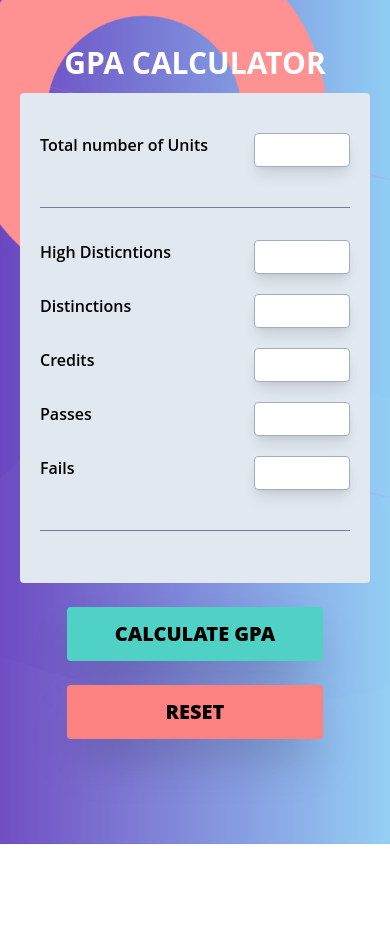
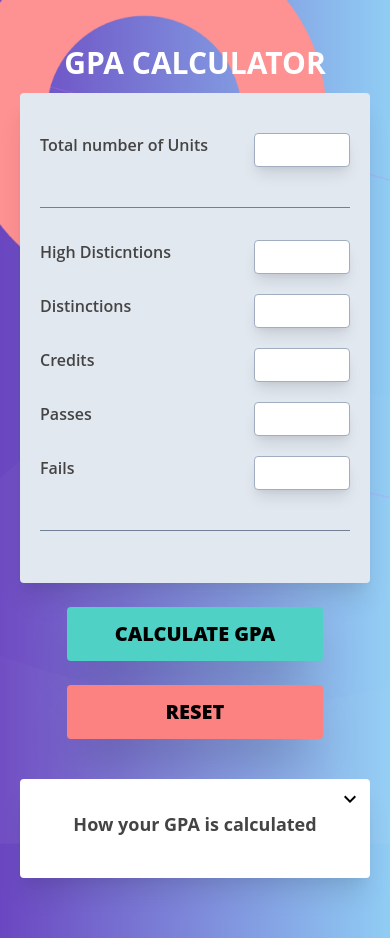
Before and after one commit to tmoran18/GPA-calculator, a Next.js app: page / in a window 390 px wide. Before the commit the page ends 844 px from the top, so only its background shows below. Built offline with nearby package versions, Linux system fonts and the light colour scheme.

Commit message:
Added head info Added framer motion animations Added Favicon Added GPA Info

```diff
--- a/pages/index.js
+++ b/pages/index.js
@@ -1,3 +1,4 @@
+import Head from 'next/head';
 import { useState, useEffect } from 'react';
 import GradeInput from '../components/GradeInput';
 import GPA from '../components/GPA';
@@ -17,6 +18,7 @@ export default function IndexPage() {
 	const [totalGrades, setTotalGrades] = useState('');
 	const [showAlert, setShowAlert] = useState(false);
 	const [alertMsg, setAlertMsg] = useState('');
+	const [isOpen, setIsOpen] = useState(false);
 
 	// Multiply each grade value by the unit credit points
 	// Sum the resulting values (weighted GPA unit score)
@@ -89,13 +91,28 @@ export default function IndexPage() {
 		setShowGPA(false);
 	};
 
+	const variants = {
+		open: { opacity: 1, height: '310px' },
+		closed: { opacity: 1, height: '35px' },
+	};
+
 	return (
+		<>
+			<Head>
+				<title>GPA Calculator</title>
+				<meta name='viewport' content='initial-scale=1.0, width=device-width' />
+				<meta
+					name='description'
+					content='A GPA calculator for University students'
+				/>
+				<link rel='icon' type='image/png' href='/favicon.png' />
+			</Head>
 			<div className='h-screen bg-hero-pattern bg-no-repeat bg-cover p-15'>
-			<div className='p-5 '>
+				<div className='p-5'>
 					<h1 className='text-3xl sm:text-4xl md:text-5xl lg:text-5xl xl:text-5xl text-center text-accent-1 font-bold mb-2 mt-5'>
 						GPA CALCULATOR
 					</h1>
-				<section className='p-5 md:p-10 lg:p-10 xl:p-15 rounded m-auto max-w-screen-sm bg-gray-300'>
+					<section className='text-text-base p-5 md:p-10 lg:p-10 xl:p-15 rounded m-auto max-w-screen-sm bg-gray-300 shadow-xl'>
 						<GradeInput
 							labelName='Total number of Units'
 							name='TotalUnits'
@@ -173,7 +190,45 @@ export default function IndexPage() {
 							RESET
 						</Button>
 					</div>
+					<section className='text-text-base relative shadow-xl py-8 px-10 my-10 rounded m-auto max-w-screen-sm bg-white sm:mt-20'>
+						<svg
+							onClick={() => setIsOpen(!isOpen)}
+							className='absolute top-0 right-0 m-2 cursor-pointer'
+							xmlns='http://www.w3.org/2000/svg'
+							height='24'
+							viewBox='0 0 24 24'
+							width='24'>
+							<path d='M0 0h24v24H0z' fill='none' />
+							<path d='M16.59 8.59L12 13.17 7.41 8.59 6 10l6 6 6-6z' />
+						</svg>
+						<motion.div
+							animate={isOpen ? 'open' : 'closed'}
+							variants={variants}
+							className='relative overflow-hidden'>
+							<h1 className='pb-5 text-lg font-bold text-center sm:text-2xl'>
+								How your GPA is calculated
+							</h1>
+							<p className='font-semibold'>
+								Grade points are assigned to a graded unit where:
+							</p>
+							<ul className='pt-5'>
+								<li>High Distinction = 7</li>
+								<li>Distinction = 6</li>
+								<li>Credit = 5</li>
+								<li>Pass = 4</li>
+								<li>Fail = 0</li>
+							</ul>
+							<p className='mt-5 font-semibold'>
+								The formula to calculate your GPA is:
+							</p>
+							<p className='font-bold mt-5'>
+								GPA = Sum of ( Grade Point × Credit Points ) ÷ Sum of ( Credit
+								Points )
+							</p>
+						</motion.div>
+					</section>
 				</div>
 			</div>
+		</>
 	);
 }
--- a/tailwind.config.js
+++ b/tailwind.config.js
@@ -8,6 +8,7 @@ module.exports = {
 		extend: {
 			colors: {
 				'accent-1': '#fff',
+				'text-base': '#444',
 			},
 			backgroundImage: (theme) => ({
 				'hero-pattern': "url('/shapes_bg.png')",
```
Also changed, not shown: public/favicon.png (added). Lines whose indentation alone changed are shown as unchanged.
